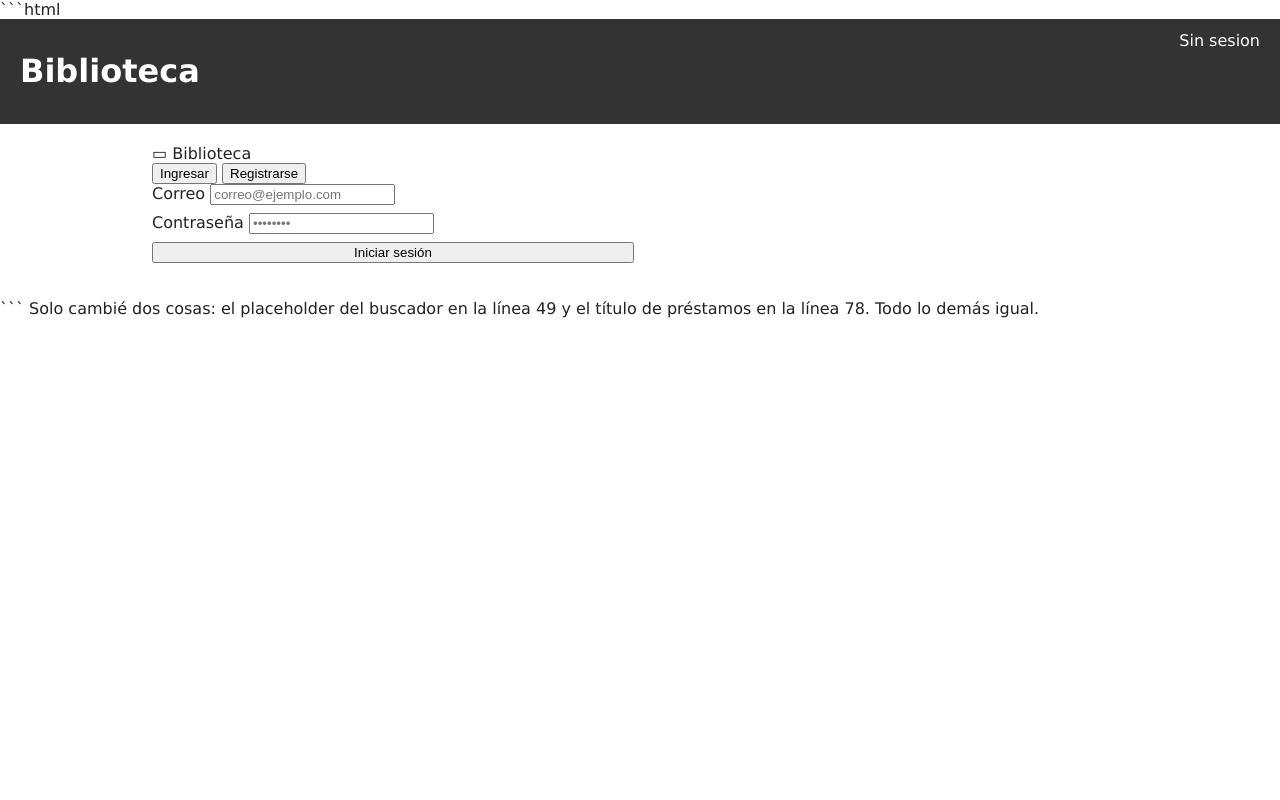
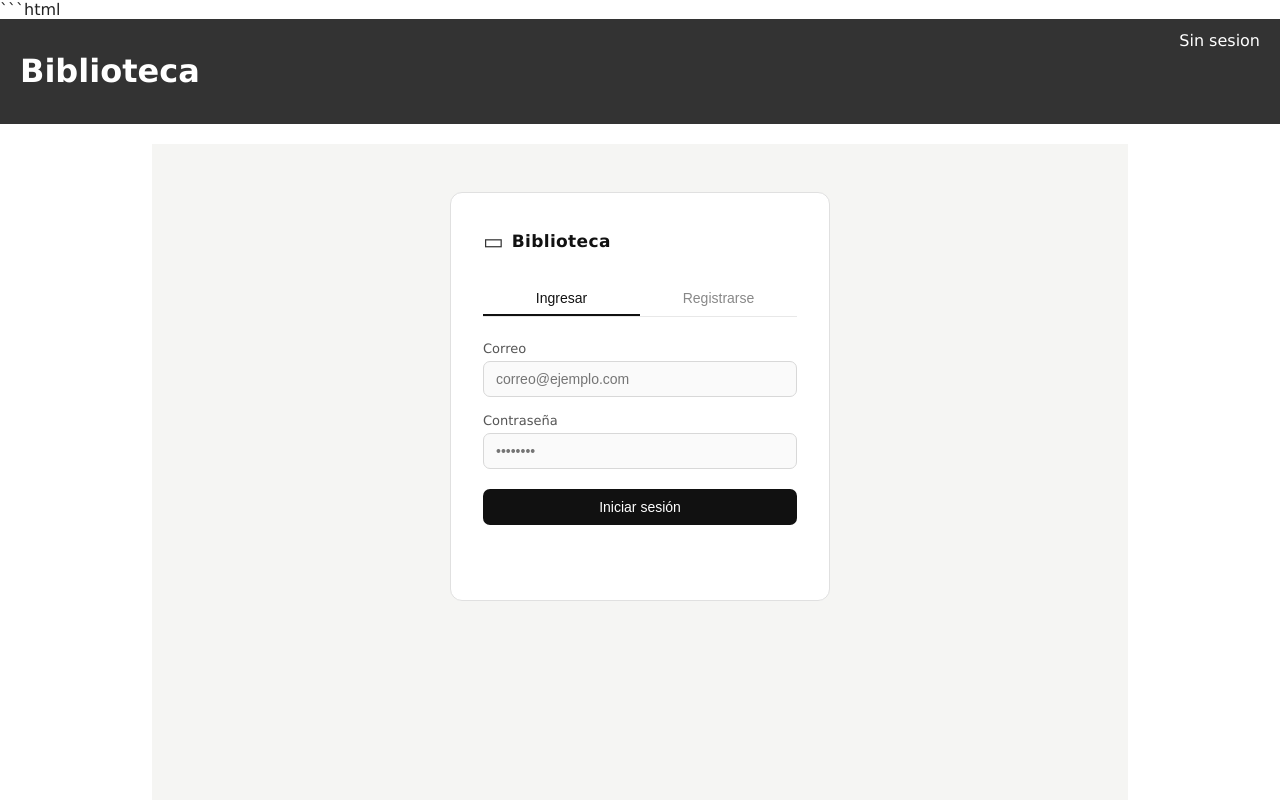
Before and after one commit to Gerson161/PROGRAMACION-WEB, a website: page public/index.html in a window 1280 px wide. Shown: the top 800 px of the page. Drawn offline with Linux system fonts and the light colour scheme.

Commit message:
Diseño visual en la sección de login
Añadí un diseño minimalista en la sección de login y registro.

```diff
--- a/public/estilos.css
+++ b/public/estilos.css
@@ -176,3 +176,127 @@
     margin-bottom: 8px;
   }
 }
+/* ── Auth ── */
+#seccionAuth {
+  display: flex;
+  justify-content: center;
+  align-items: flex-start;
+  padding: 48px 16px;
+  min-height: 100vh;
+  background: #f5f5f3;
+}
+
+.auth-wrap {
+  width: 100%;
+  max-width: 380px;
+  background: #ffffff;
+  border: 1px solid #e0e0e0;
+  border-radius: 12px;
+  padding: 36px 32px 28px;
+}
+
+.auth-logo {
+  display: flex;
+  align-items: center;
+  gap: 8px;
+  margin-bottom: 28px;
+}
+
+.auth-logo-icon {
+  font-size: 22px;
+  color: #333;
+}
+
+.auth-logo-text {
+  font-size: 17px;
+  font-weight: 600;
+  letter-spacing: 0.02em;
+  color: #111;
+}
+
+.auth-tabs {
+  display: flex;
+  border-bottom: 1px solid #e8e8e8;
+  margin-bottom: 24px;
+}
+
+.auth-tab {
+  flex: 1;
+  background: none;
+  border: none;
+  border-bottom: 2px solid transparent;
+  padding: 8px 0;
+  font-size: 14px;
+  color: #888;
+  cursor: pointer;
+  transition: color 0.15s, border-color 0.15s;
+  width: auto;
+}
+
+.auth-tab.activo {
+  color: #111;
+  border-bottom-color: #111;
+}
+
+.auth-form {
+  display: flex;
+  flex-direction: column;
+  gap: 16px;
+}
+
+.auth-campo {
+  display: flex;
+  flex-direction: column;
+  gap: 5px;
+}
+
+.auth-campo label {
+  font-size: 13px;
+  color: #555;
+}
+
+.auth-campo input {
+  padding: 9px 12px;
+  font-size: 14px;
+  border: 1px solid #d8d8d8;
+  border-radius: 7px;
+  outline: none;
+  transition: border-color 0.15s;
+  color: #111;
+  background: #fafafa;
+}
+
+.auth-campo input:focus {
+  border-color: #555;
+  background: #fff;
+}
+
+.auth-btn {
+  margin-top: 4px;
+  padding: 10px;
+  background: #111;
+  color: #fff;
+  border: none;
+  border-radius: 7px;
+  font-size: 14px;
+  cursor: pointer;
+  transition: background 0.15s;
+}
+
+.auth-btn:hover {
+  background: #333;
+}
+
+.auth-mensaje {
+  margin-top: 14px;
+  font-size: 13px;
+  text-align: center;
+  color: #c0392b;
+  min-height: 18px;
+}
+
+@media (max-width: 768px) {
+  .auth-wrap {
+    padding: 28px 20px 22px;
+  }
+}
```
